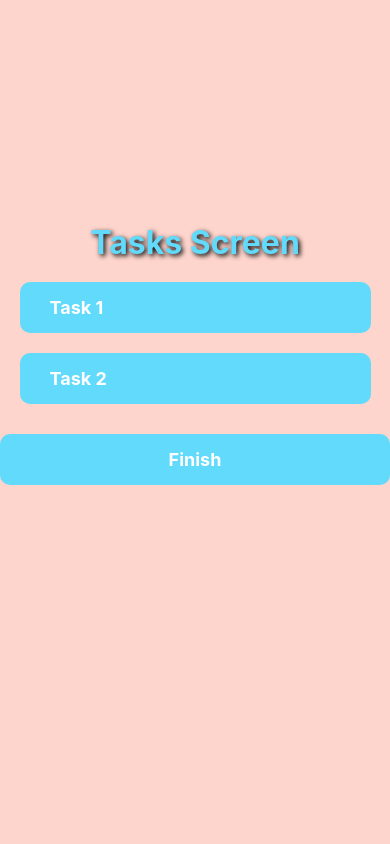
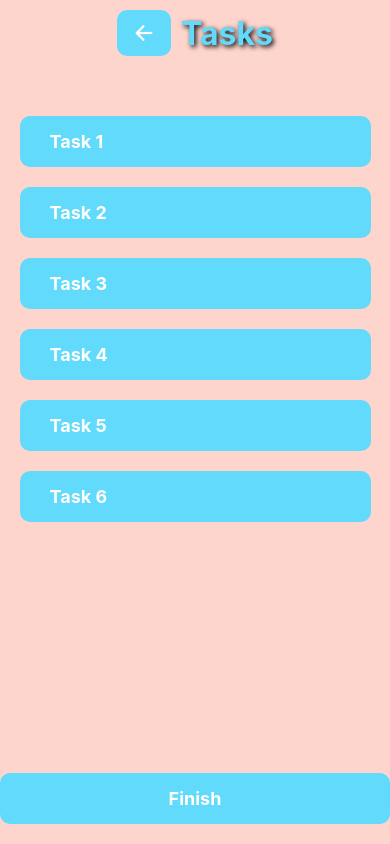
Before and after one commit to AngelinaOberkofler/Schnitzeljagd, a React Native app: screen /Tasks in a window 390 px wide. Built offline with nearby package versions, Linux system fonts and the light colour scheme.

Commit message:
list fixed

```diff
--- a/screens/tasksscreen/TasksScreen.tsx
+++ b/screens/tasksscreen/TasksScreen.tsx
@@ -1,6 +1,8 @@
 import React, { useState } from 'react';
 import { View, Text, TouchableOpacity, StyleSheet, Platform, Modal, ScrollView } from 'react-native';
 import styles from './TasksScreenStyles';
+import { Ionicons } from '@expo/vector-icons';
+
 
 const TasksScreen: React.FC = ({ navigation }: any) => {
   const [isFinishModalVisible, setFinishModalVisible] = useState(false);
@@ -25,10 +27,17 @@ const TasksScreen: React.FC = ({ navigation }: any) => {
     setFinishModalVisible(false);
   };
 
+
+
   return (
     <View style={styles.container}>
-      <Text style={styles.title}>Tasks Screen</Text>
-
+      <View style={styles.titleContainer}>
+      <TouchableOpacity style={styles.backButton} onPress={() => navigation.goBack()}>
+          <Ionicons name="arrow-back" size={24} color="#fff" />
+        </TouchableOpacity>
+      <Text style={styles.title}>Tasks</Text>
+      </View>
+      <ScrollView style={styles.scrollView} stickyHeaderIndices={[0]}>
       <TouchableOpacity style={styles.taskButton} onPress={() => handleTaskPress('Task1')}>
         <Text style={styles.taskButtonText}>Task 1</Text>
       </TouchableOpacity>
@@ -37,6 +46,23 @@ const TasksScreen: React.FC = ({ navigation }: any) => {
         <Text style={styles.taskButtonText}>Task 2</Text>
       </TouchableOpacity>
 
+      <TouchableOpacity style={styles.taskButton} onPress={() => handleTaskPress('Task3')}>
+        <Text style={styles.taskButtonText}>Task 3</Text>
+      </TouchableOpacity>
+
+      <TouchableOpacity style={styles.taskButton} onPress={() => handleTaskPress('Task4')}>
+        <Text style={styles.taskButtonText}>Task 4</Text>
+      </TouchableOpacity>
+
+      <TouchableOpacity style={styles.taskButton} onPress={() => handleTaskPress('Task5')}>
+        <Text style={styles.taskButtonText}>Task 5</Text>
+      </TouchableOpacity>
+
+      <TouchableOpacity style={styles.taskButton} onPress={() => handleTaskPress('Task6')}>
+        <Text style={styles.taskButtonText}>Task 6</Text>
+      </TouchableOpacity>
+
+    </ScrollView>
       <TouchableOpacity style={styles.finishButton} onPress={handleFinishPress}>
         <Text style={styles.finishButtonText}>Finish</Text>
       </TouchableOpacity>
--- a/screens/tasksscreen/TasksScreenStyles.js
+++ b/screens/tasksscreen/TasksScreenStyles.js
@@ -7,17 +7,31 @@ const styles = StyleSheet.create({
     alignItems: 'center',
     backgroundColor: '#FDD5CD',
   },
+  titleContainer: {
+    flexDirection: 'row',
+    alignItems: 'center',
+    paddingTop: 10,
+  },
+  backButton: {
+    paddingHorizontal: 15,
+    paddingVertical: 10,
+    borderRadius: 10,
+    backgroundColor: '#61dafb',
+    marginRight: 10,
+  },
   title: {
     fontSize: 32,
     fontWeight: 'bold',
-      marginVertical: 10,
-      textAlign: 'center',
     color: '#61dafb',
     fontFamily: Platform.OS === 'android' ? 'sans-serif' : 'System',
-      marginTop: '-30%',
     textShadowColor: 'black',
     textShadowOffset: { width: 2, height: 2 },
     textShadowRadius: 5,
+  },
+  scrollView: {
+    flex: 1,
+    marginTop: 50,
+    width: '100%'
   },
   taskButton: {
     backgroundColor: '#61dafb',
@@ -26,6 +40,7 @@ const styles = StyleSheet.create({
     borderRadius: 10,
     marginVertical: 10,
     width: '90%',
+    alignSelf: 'center',
   },
   taskButtonText: {
     color: '#fff',
```
Lines whose indentation alone changed are shown as unchanged.
